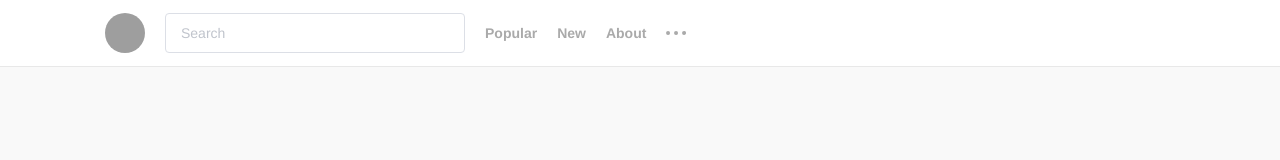
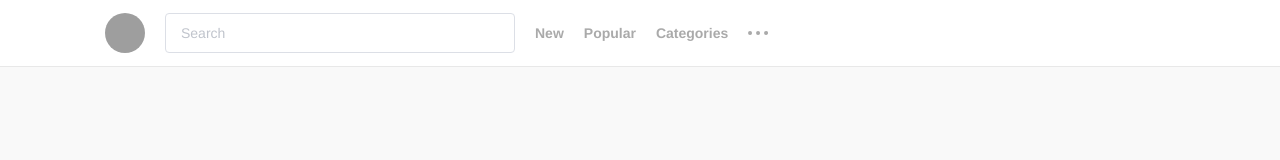
Before and after one commit to radityasurya/xkc, a Nuxt app: page / in a window 1280 px wide. Shown: the top 160 px of the page. Built offline with nearby package versions, Linux system fonts and the light colour scheme; grey boxes are pictures that could not be loaded.

Commit message:
Refactor header to use menu state

```diff
--- a/components/Header.vue
+++ b/components/Header.vue
@@ -9,9 +9,9 @@
       </div>
       <nav class="navigation">
         <ul>
-          <li><a href="#">Popular</a></li>
-          <li><a href="#">New</a></li>
-          <li><a href="#">About</a></li>
+          <li v-for="(menu, index) in menus" :key="index">
+            <a href="#">{{menu}}</a>
+          </li>
           <li>
             <a href="#">
               <span class="icon">
@@ -28,7 +28,15 @@
 </template>
 
 <script>
-export default {};
+import { mapGetters } from "vuex";
+
+export default {
+  computed: {
+    ...mapGetters({
+      menus: "menus/get"
+    })
+  }
+};
 </script>
 
 <style lang="scss" scoped>
@@ -75,7 +83,7 @@ export default {};
 
   .search {
     &__container {
-      width: 300px;
+      width: 350px;
     }
   }
 
@@ -121,9 +129,5 @@ export default {};
       }
     }
   }
-
-  nav {
-    display: block;
-  }
 }
 </style>
```
